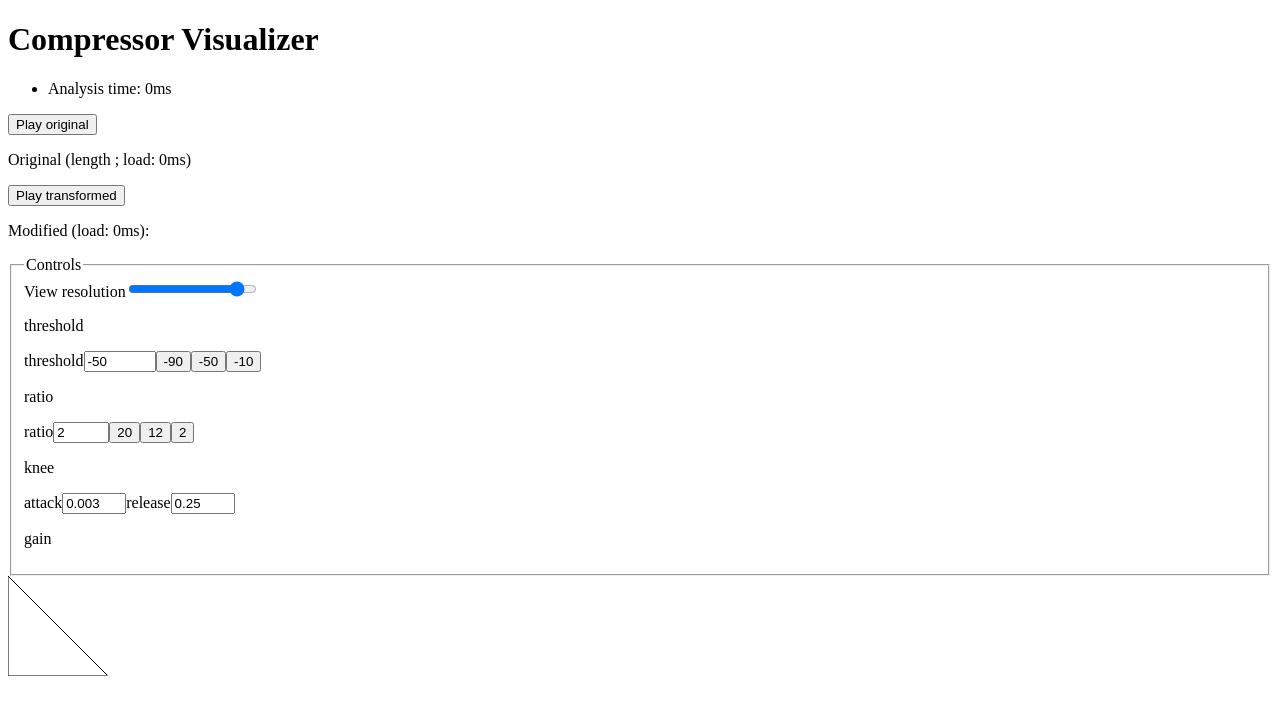
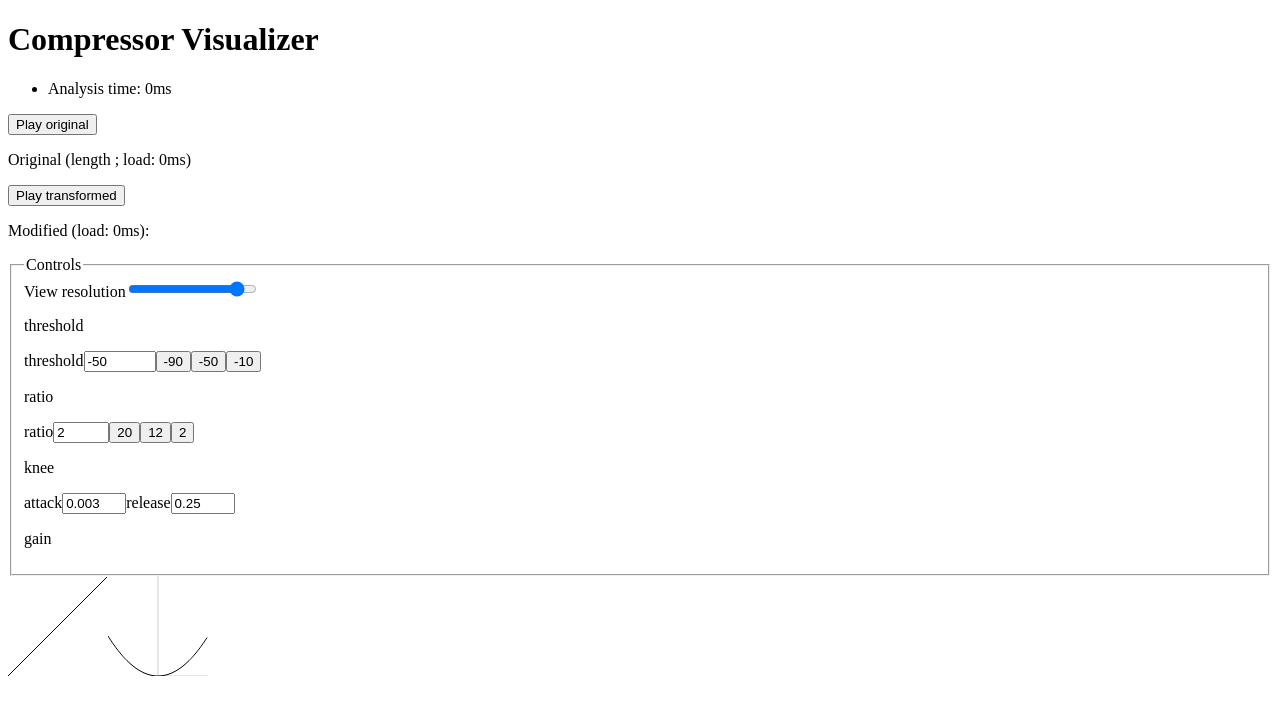
Before and after one commit to citelao/compressor-visualizer, a React app: page / in a window 1280 px wide. Shown: the top 714 px of the page. Built offline with nearby package versions, Linux system fonts and the light colour scheme; no server answers; the HTML template or start-up script is replaced by a standard one.

Commit message:
draw true gridlines

```diff
--- a/src/js/Graph.tsx
+++ b/src/js/Graph.tsx
@@ -12,32 +12,33 @@ interface IGraphProps {
     y2: number
 }
 
+interface Point {
+    x: number;
+    y: number;
+}
+
 export default class Graph extends React.Component<IGraphProps> {
     public render() {
         const sampleCount = this.props.width;
         const rangeX = (this.props.x2 - this.props.x1);
         const offsetX = this.props.x1;
-        const rangeY = (this.props.y2 - this.props.y1);
-        const offsetY = this.props.y1;
         const pts = [];
         for (let i = 0; i < sampleCount; i++) {
-            const stepWidth = this.props.width / sampleCount;
-            const xPos = i * stepWidth;
-
             const elapsedPercent = i / sampleCount;
             const x = offsetX + (elapsedPercent * rangeX);
             const y = this.props.fn(x);
-            console.log(x, y);
-            const yPercentage = (y - offsetY) / rangeY;
-            const yPos = yPercentage * this.props.height;
+            pts.push(this.truePointToDrawPoint({ x, y }));
+        }
+        console.log(pts);
 
-            pts.push({ x: xPos, y: yPos});
-        }
+        const origin = this.truePointToDrawPoint({ x: 0, y: 0 });
+        const xTop = this.truePointToDrawPoint({ x: 0, y: this.props.y2 });
+        const yTop = this.truePointToDrawPoint({ x: this.props.x2, y: 0 });
 
         return <svg height={this.props.height} width={this.props.width}>
             {/* Grid */}
-            <line x1={0} x2={this.props.width} y1={this.props.height} y2={this.props.height} stroke="black" />
-            <line x1={0} x2={0} y1={0} y2={this.props.height} stroke="black" />
+            <line x1={origin.x} x2={xTop.x} y1={origin.y} y2={xTop.y} stroke="black" opacity="0.2" />
+            <line x1={origin.x} x2={yTop.x} y1={origin.y} y2={yTop.y} stroke="black" opacity="0.2" />
 
             <polyline
                 stroke="black"
@@ -45,4 +46,22 @@ export default class Graph extends React.Component<IGraphProps> {
                 points={pts.map((pt) => `${pt.x},${pt.y}`).join(" ")} />
         </svg>
     }
+
+    private truePointToDrawPoint(pt: Point): Point {
+        const rangeX = (this.props.x2 - this.props.x1);
+        const offsetX = this.props.x1;
+        const rangeY = (this.props.y2 - this.props.y1);
+        const offsetY = this.props.y1;
+
+        const unoffsetPt: Point = { x: pt.x - offsetX, y: pt.y - offsetY };
+        const percentagePt: Point = {
+            x: unoffsetPt.x / rangeX,
+            y: unoffsetPt.y / rangeY
+        };
+
+        return {
+            x: percentagePt.x * this.props.width,
+            y: this.props.height - (percentagePt.y * this.props.height)
+        };
+    }
 }
--- a/src/js/app.tsx
+++ b/src/js/app.tsx
@@ -286,6 +286,10 @@ class App extends React.Component<IAppProps, IAppState>
                 x1={-1} x2={0}
                 y1={-1} y2={0}
                 fn={(x) => Compressor.compressLinear(x, this.state.compressor)} />
+            <Graph height={100} width={100}
+                x1={-2} x2={2}
+                y1={0} y2={10}
+                fn={(x) => x ** 2} />
         </>;
     }
 
```
